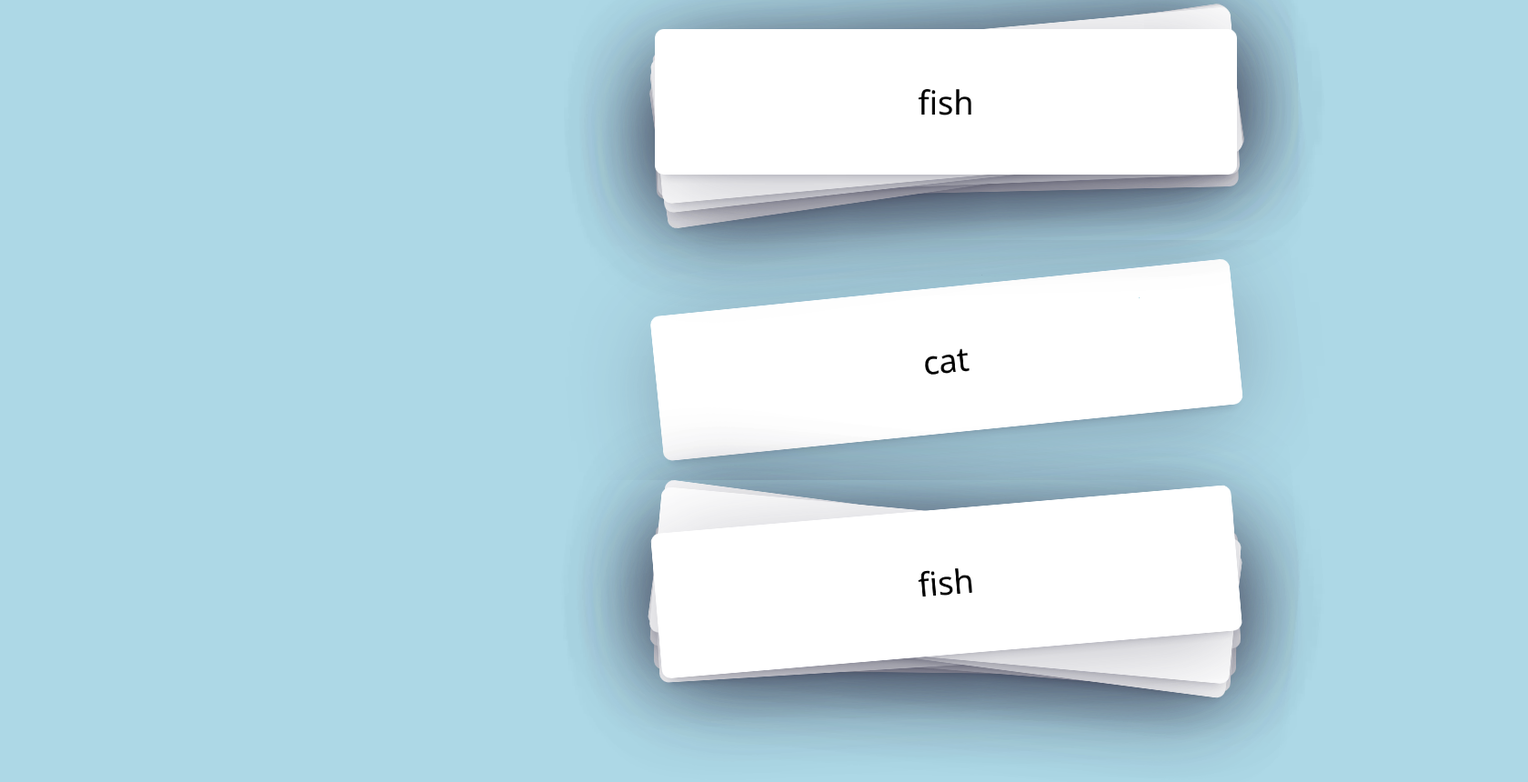
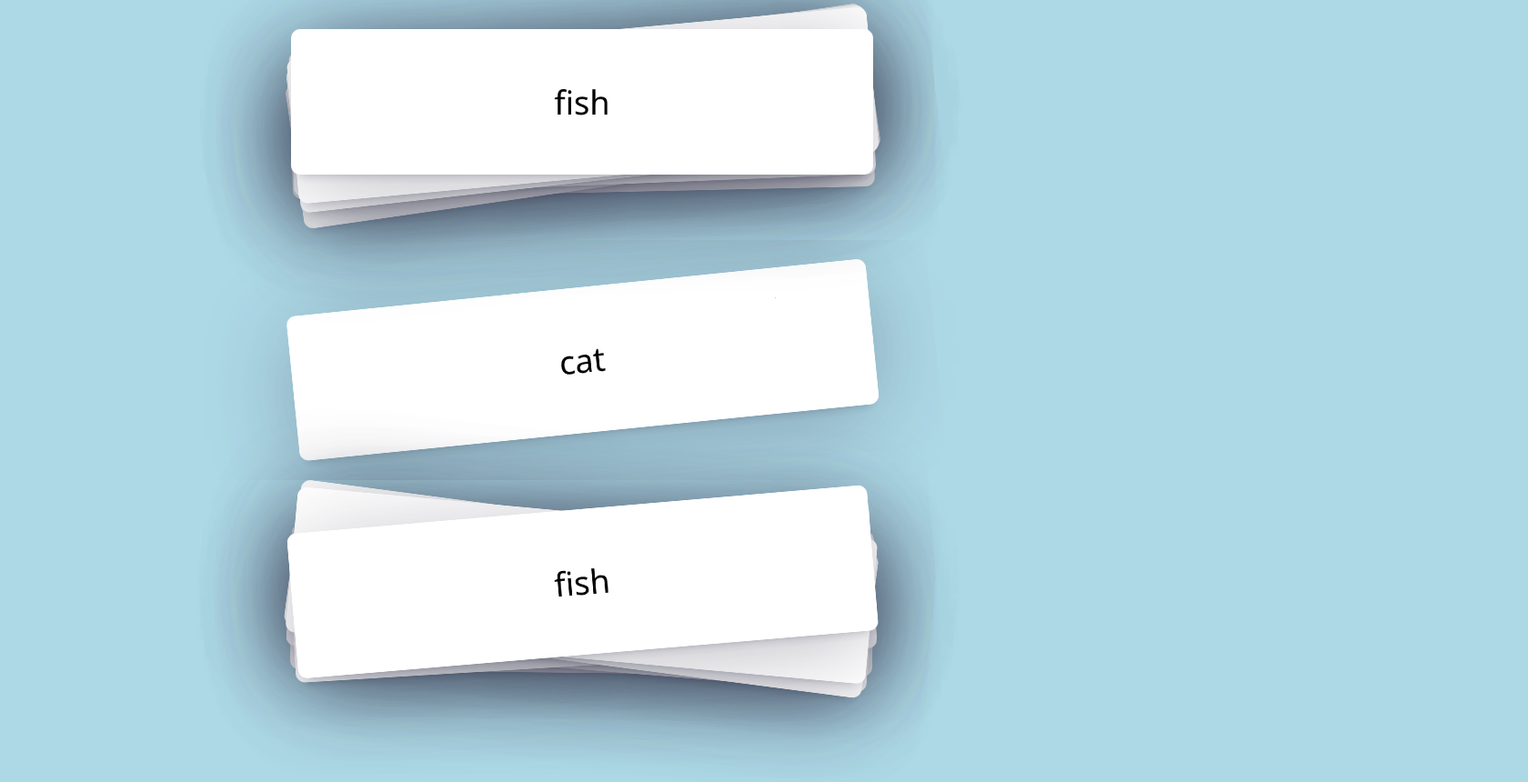
Before and after one commit to jvparidon/triad-swiper, a plain HTML site: page index.html in a window 1280 px wide. Shown: the whole page at 91% size, 1680 px wide, since content can reach past the window. Drawn offline with Linux system fonts and the light colour scheme.

Commit message:
Deploy React app to GitHub Pages again

```diff
--- a/index.html
+++ b/index.html
@@ -1 +1 @@
-<!doctype html><html lang="en"><head><meta charset="utf-8"/><link rel="icon" href="/triad-swiper/favicon.ico"/><meta name="viewport" content="width=device-width,initial-scale=1"/><meta name="theme-color" content="#000000"/><meta name="description" content="Web site created using create-react-app"/><link rel="apple-touch-icon" href="/triad-swiper/logo192.png"/><link rel="manifest" href="/triad-swiper/manifest.json"/><title>React App</title><script defer="defer" src="/triad-swiper/static/js/main.0d229f74.js"></script><link href="/triad-swiper/static/css/main.bb1d9d54.css" rel="stylesheet"></head><body><noscript>You need to enable JavaScript to run this app.</noscript><div id="root"></div></body></html>
+<!doctype html><html lang="en"><head><meta charset="utf-8"/><link rel="icon" href="/triad-swiper/favicon.ico"/><meta name="viewport" content="width=device-width,initial-scale=1"/><meta name="theme-color" content="#000000"/><meta name="description" content="Web site created using create-react-app"/><link rel="apple-touch-icon" href="/triad-swiper/logo192.png"/><link rel="manifest" href="/triad-swiper/manifest.json"/><title>React App</title><script defer="defer" src="/triad-swiper/static/js/main.0d229f74.js"></script><link href="/triad-swiper/static/css/main.50fdebfb.css" rel="stylesheet"></head><body><noscript>You need to enable JavaScript to run this app.</noscript><div id="root"></div></body></html>
--- /dev/null
+++ b/static/css/main.50fdebfb.css
@@ -0,0 +1,2 @@
+.styles_container__xkJAz{background:#add8e6}.styles_deck__saxNb{height:50vh;position:absolute;width:100vw}.styles_deck__saxNb,.styles_deck__saxNb>div{align-items:center;display:flex;justify-content:center;will-change:transform}.styles_deck__saxNb>div{background-color:#fff;background-position:50%;background-repeat:no-repeat;background-size:auto 85%;border-radius:10px;box-shadow:0 12.5px 100px -10px rgba(50,50,73,.4),0 10px 10px -10px rgba(50,50,73,.3);font-size:36px;height:20vh;touch-action:none;width:50vw}#root,body,html{background:#add8e6;display:flex;flex-direction:column;height:100%;width:100%}body{font-family:system-ui,sans-serif;margin:0;min-height:100vh}*,:after,:before{box-sizing:border-box}.flex{align-items:center;display:flex}.flex.fill{height:100%}.flex.center{justify-content:center}.topdeck{top:0}.bottomdeck,.topdeck{height:33vh;position:absolute;width:100vw}.bottomdeck{top:66vh}.middlecard{height:33vh;position:absolute;top:33vh;width:100vw}
+/*# sourceMappingURL=main.50fdebfb.css.map*/
--- a/static/css/main.bb1d9d54.css
+++ /dev/null
@@ -1,2 +0,0 @@
-.styles_container__xkJAz{background:#add8e6}.styles_deck__saxNb{height:50vh;position:absolute;width:100vw}.styles_deck__saxNb,.styles_deck__saxNb>div{align-items:center;display:flex;justify-content:center;will-change:transform}.styles_deck__saxNb>div{background-color:#fff;background-position:50%;background-repeat:no-repeat;background-size:auto 85%;border-radius:10px;box-shadow:0 12.5px 100px -10px rgba(50,50,73,.4),0 10px 10px -10px rgba(50,50,73,.3);font-size:36px;height:20vh;touch-action:none;width:50vw}#root,body,html{background:#add8e6;display:flex;flex-direction:column;height:100%;width:100%}body{font-family:system-ui,sans-serif;margin:0;min-height:100vh}*,:after,:before{box-sizing:border-box}.flex{align-items:center;display:flex}.flex.fill{height:100%}.flex.center{justify-content:center}.topdeck{top:0}.bottomdeck,.topdeck{height:33vh;left:50vh;position:absolute;width:100vw}.bottomdeck{top:66vh}.middlecard{height:33vh;left:50vh;position:absolute;top:33vh;width:100vw}
-/*# sourceMappingURL=main.bb1d9d54.css.map*/
```
Also changed, not shown: asset-manifest.json, 2 other files.
